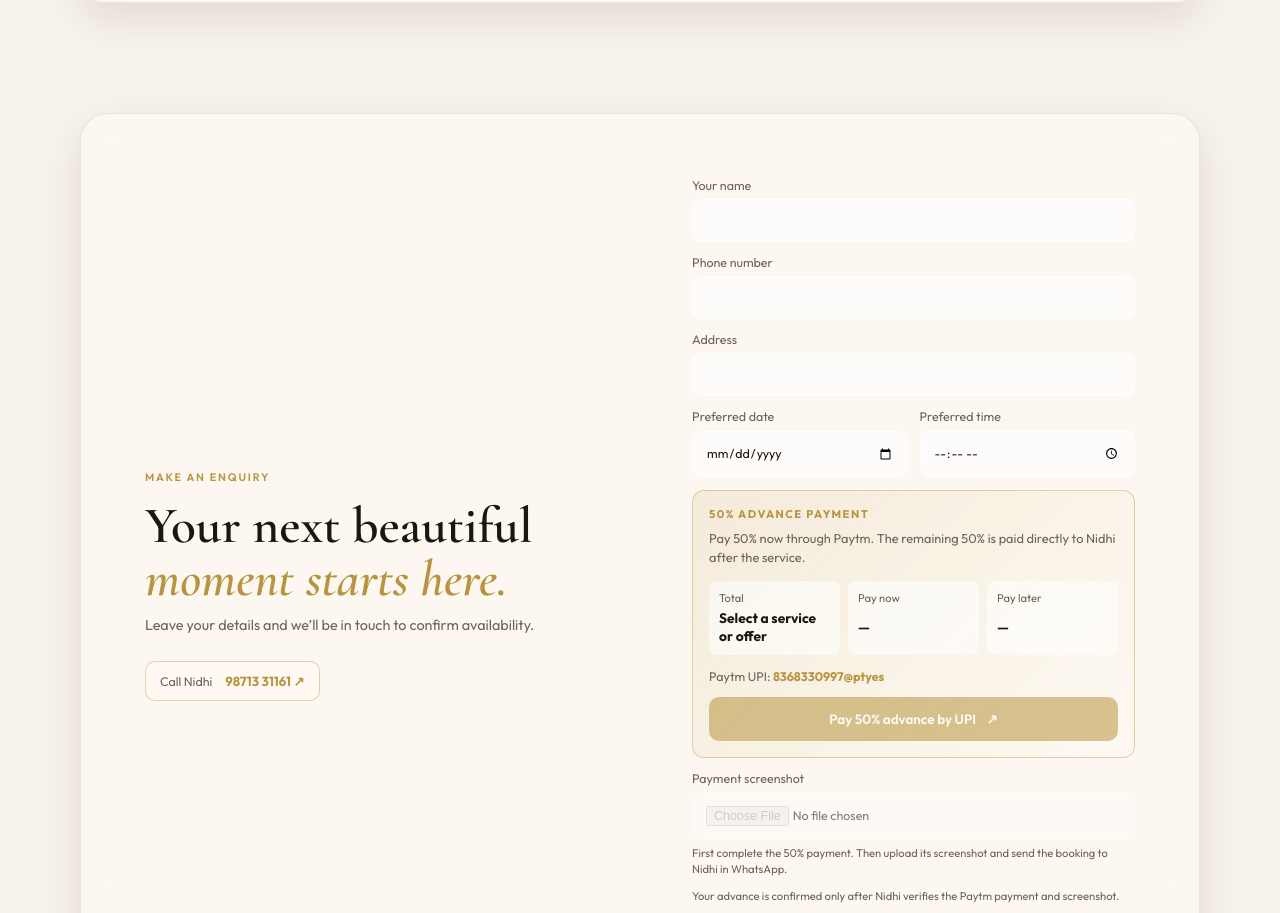
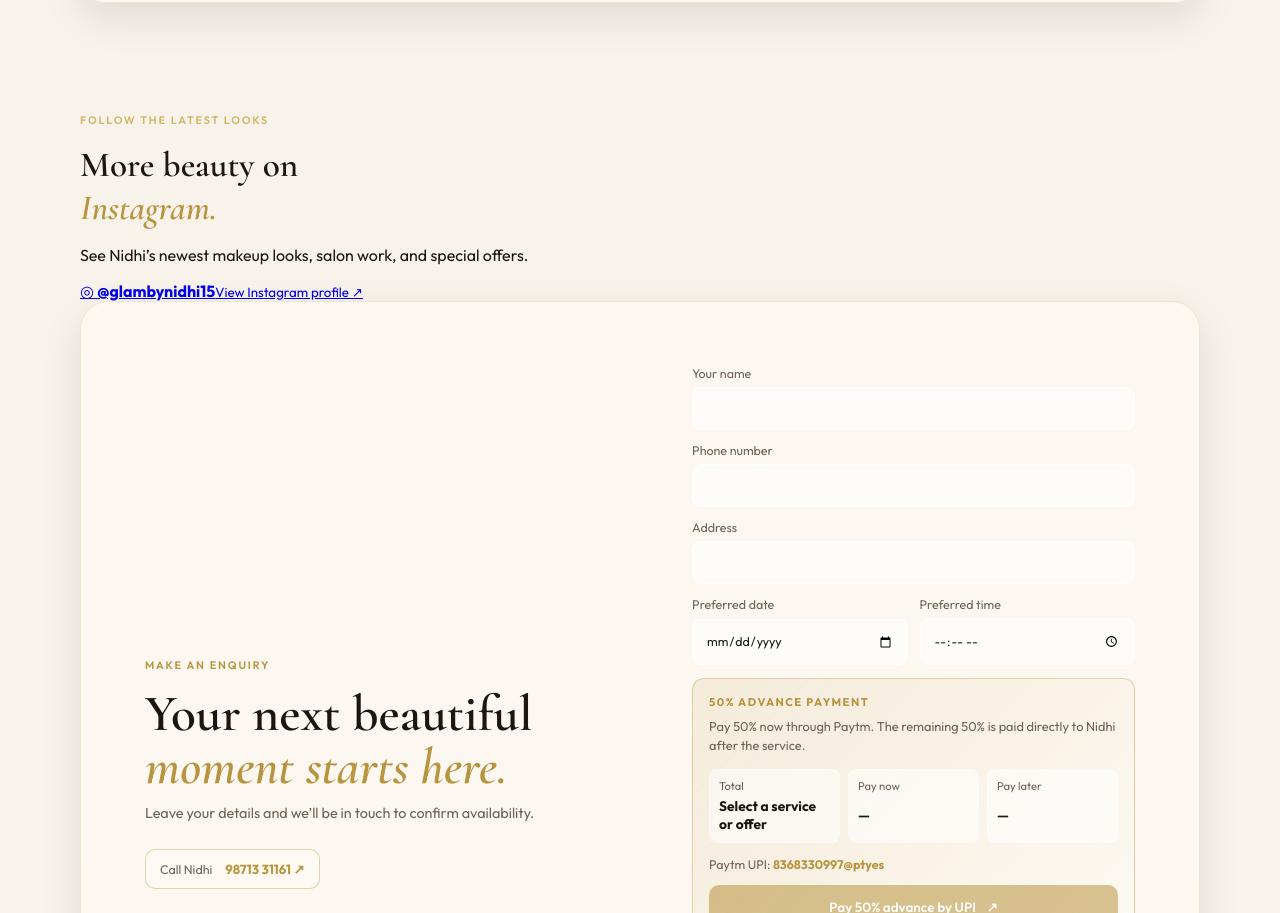
Before and after one commit to rohan1403-09/glambynidhi, a website: page index.html in a window 1280 px wide. Shown: the part 3653-4566 px from the top of the page. Drawn offline with nearby package versions, Linux system fonts and the light colour scheme; no server answers.

Commit message:
Update index.html

```diff
--- a/index.html
+++ b/index.html
@@ -190,6 +190,18 @@
         </div>
       </section>
 
+      <section class="instagram-showcase" id="instagram">
+        <div class="instagram-showcase__copy">
+          <p class="eyebrow eyebrow--light">FOLLOW THE LATEST LOOKS</p>
+          <h2>More beauty on<br /><em>Instagram.</em></h2>
+          <p>See Nidhi’s newest makeup looks, salon work, and special offers.</p>
+        </div>
+        <a class="instagram-showcase__link" href="https://www.instagram.com/glambynidhi15/" target="_blank" rel="noopener noreferrer" aria-label="Open Glow by Nidhi on Instagram">
+          <span class="instagram-showcase__icon" aria-hidden="true">◎</span>
+          <span><b>@glambynidhi15</b><small>View Instagram profile ↗</small></span>
+        </a>
+      </section>
+
       <section class="booking glass" id="booking">
         <div class="booking-copy">
           <p class="eyebrow">MAKE AN ENQUIRY</p>
```
